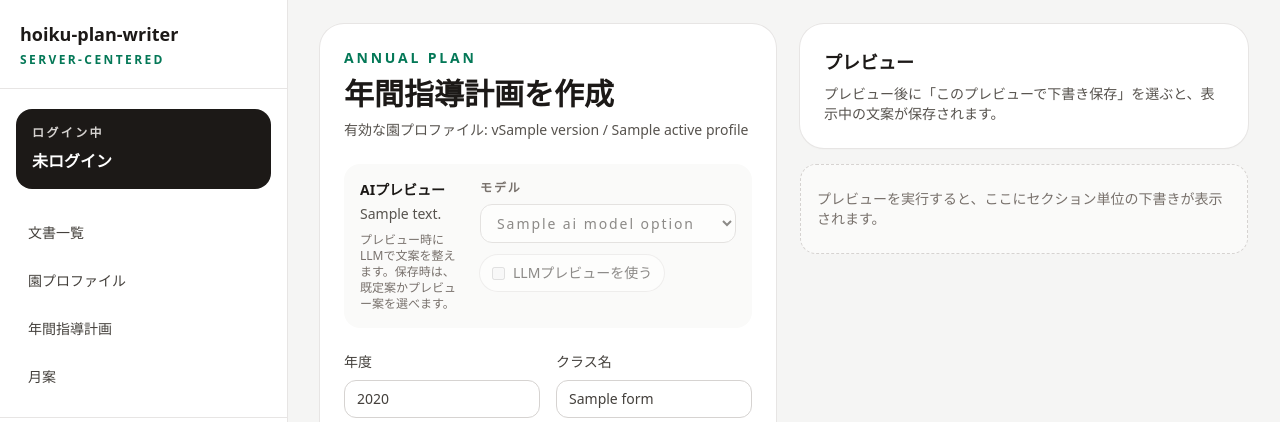
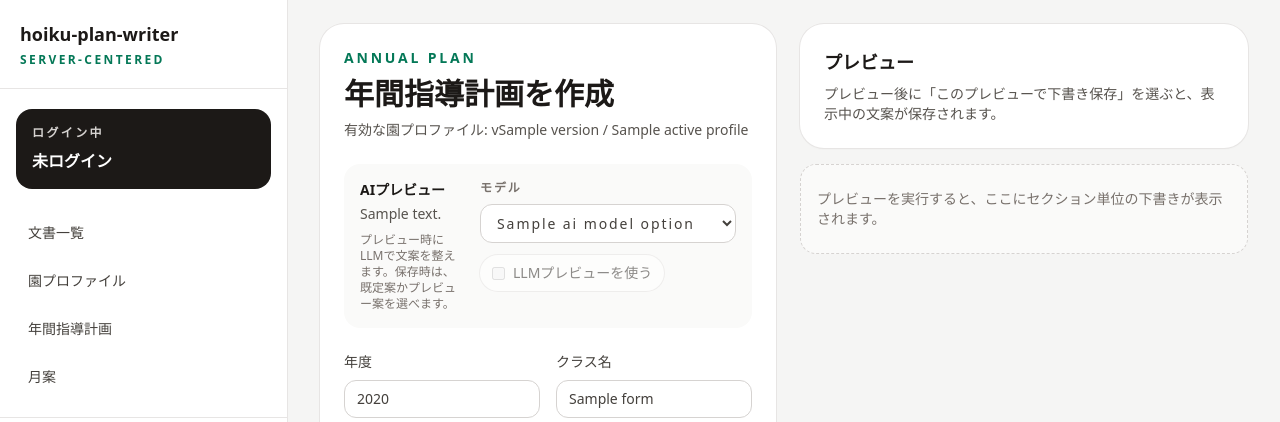
Before and after one commit to hoikuict/hoiku-plan-writer, a FastAPI app: template app/hoiku_plan_writer/templates/annual_plans/form.html in a window 1280 px wide. Shown: the top 422 px of the page. Run offline with FastAPI, Linux system fonts and the light colour scheme; the template is opened without the code that fills it: most values are stand-ins (such as "Sample title", 1, 10 or a date in 2020); some libraries are stand-ins or nearby versions.

Commit message:
20260427

```diff
--- a/app/hoiku_plan_writer/templates/annual_plans/form.html
+++ b/app/hoiku_plan_writer/templates/annual_plans/form.html
@@ -29,7 +29,7 @@
         </div>
         <div class="space-y-3">
           <label class="block text-xs font-semibold uppercase tracking-[0.16em] text-stone-500">モデル
-            <select name="ai_model" {% if not llm_preview_available %}disabled{% endif %} class="mt-2 w-full rounded-xl border border-stone-300 bg-white px-3 py-2 text-sm font-medium text-stone-700 disabled:opacity-60">
+            <select name="ai_model" class="mt-2 w-full rounded-xl border border-stone-300 bg-white px-3 py-2 text-sm font-medium text-stone-700">
               {% for model_name in ai_model_options %}
               <option value="{{ model_name }}" {% if model_name == selected_ai_model %}selected{% endif %}>{{ model_name }}</option>
               {% endfor %}
--- a/app/hoiku_plan_writer/templates/monthly_plans/form.html
+++ b/app/hoiku_plan_writer/templates/monthly_plans/form.html
@@ -25,7 +25,7 @@
         </div>
         <div class="space-y-3">
           <label class="block text-xs font-semibold uppercase tracking-[0.16em] text-stone-500">モデル
-            <select name="ai_model" {% if not llm_preview_available %}disabled{% endif %} class="mt-2 w-full rounded-xl border border-stone-300 bg-white px-3 py-2 text-sm font-medium text-stone-700 disabled:opacity-60">
+            <select name="ai_model" class="mt-2 w-full rounded-xl border border-stone-300 bg-white px-3 py-2 text-sm font-medium text-stone-700">
               {% for model_name in ai_model_options %}
               <option value="{{ model_name }}" {% if model_name == selected_ai_model %}selected{% endif %}>{{ model_name }}</option>
               {% endfor %}
```
